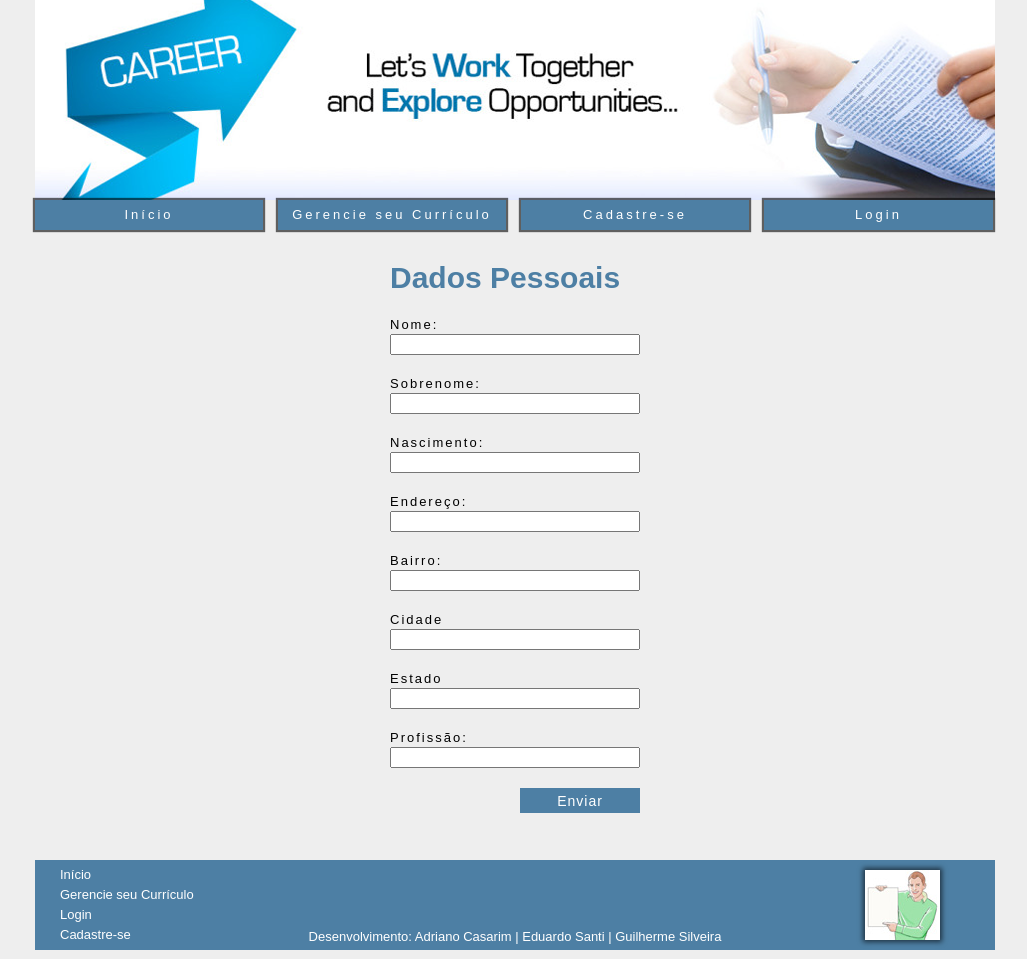
After one commit to santieduardo/CV-System, a PHP site: page /formdadospessoais.php in a window 1280 px wide. The commit adds this page. Shown: the whole page, without its empty margins (125-1152 px from the left). Run offline with PHP 8.4, Linux system fonts and the light colour scheme; the visitor is signed in with stand-in values (Sample User, id 1).

Commit message:
atualizacao de interface

```diff
--- a/assets/css/main.css
+++ b/assets/css/main.css
@@ -16,7 +16,7 @@ footer div.dev { color: #fff; width: 600px; float: left; text-align: center; pad
 footer div.icone { width: 180px; height: 90px; float: left; padding-top: 10px; padding-left: 50px; }
 footer div.icone img { box-shadow: 0 0 5px 2px rgba(0,0,0,0.6); }
 
-.form-login, .form-atualizar-cadastro { min-height: 280px; margin: 0 355px; width: 250px; }
+.form-login, .form-cadastro, .form-atualizar-cadastro { min-height: 280px; margin: 0 355px; width: 250px; }
 .form-atualizar-cadastro { min-height: 600px; margin: 0 355px; width: 250px; }
 
 form h1 { color: #4D7FA4; margin-top: 30px; }
--- a/footer.php
+++ b/footer.php
@@ -2,7 +2,7 @@
 		<div class="navigation">
 			<ul>
 				<li><a href="index.php">Início</a></li>
-				<li><a href="formgerenciarcurriculo.php">Gerencie seu Currículo</a></li>
+				<li><a href="formdadospessoais.php">Gerencie seu Currículo</a></li>
 				<li><a href="login.php">Login</a></li>
 				<li><a href="formcadastro.php">Cadastre-se</a></li>
 			</ul>
--- /dev/null
+++ b/formdadospessoais.php
@@ -0,0 +1,47 @@
+<?php
+	require "validacao.php";
+	include "header.php";
+?>
+
+<main>
+	<form action="atualizarcadastro.php" method="post" class="form-atualizar-cadastro">
+		<h1>Dados Pessoais</h1>
+
+		<div class="form-nome">
+			<label for="nome">Nome: </label>
+			<input type="text" name="nome" id="nome"/>
+		</div>
+		<div class="form-sobrenome">
+			<label for="sobrenome">Sobrenome: </label>
+			<input type="text" name="sobrenome" id="sobrenome"/>
+		</div>
+		<div class="form-nascimento">
+			<label for="nasc">Nascimento: </label>
+			<input type="text" name="nasc" id="nasc"/>
+		</div>
+		<div class="form-endereco">
+			<label for="endereco">Endereço: </label>
+			<input type="text" name="endereco" id="endereco"/>
+		</div>
+		<div class="form-bairro">
+			<label for="bairro">Bairro: </label>
+			<input type="text" name="bairro" id="bairro"/>
+		</div>
+		<div class="form-cidade">
+			<label for="cidade">Cidade</label>
+			<input type="text" name="cidade" id="cidade"/>
+		</div>
+		<div class="form-estado">
+			<label for="estado">Estado</label>
+			<input type="text" name="estado" id="estado"/>
+		</div>
+		<div class="form-profissao">
+			<label for="profissao">Profissão: </label>
+			<input type="text" name="profissao" id="profissao"/>
+		</div>
+		<div class="form-enviar">
+			<input type="submit" value="Enviar">
+		</div>
+	</form>
+</main>
+<?php include "footer.php"; ?>
--- a/header.php
+++ b/header.php
@@ -9,16 +9,11 @@
 <body>
 	<header>
 		<div class="logo">
-			<!--
-			<form>
-				<input type="image" src="assets/img/lupa.png">
-				<input type="search" placeholder="Pesquise por cidade">
-			</form> -->
 		</div>
 		<nav>
 			<ul>
 				<a href="index.php">Início</a>
-				<a href="formgerenciarcurriculo.php">Gerencie seu Currículo</a>
+				<a href="formdadospessoais.php">Gerencie seu Currículo</a>
 				<a href="formcadastro.php">Cadastre-se</a>
 				<a href="login.php" class="last">Login</a>
 			</ul>
```
